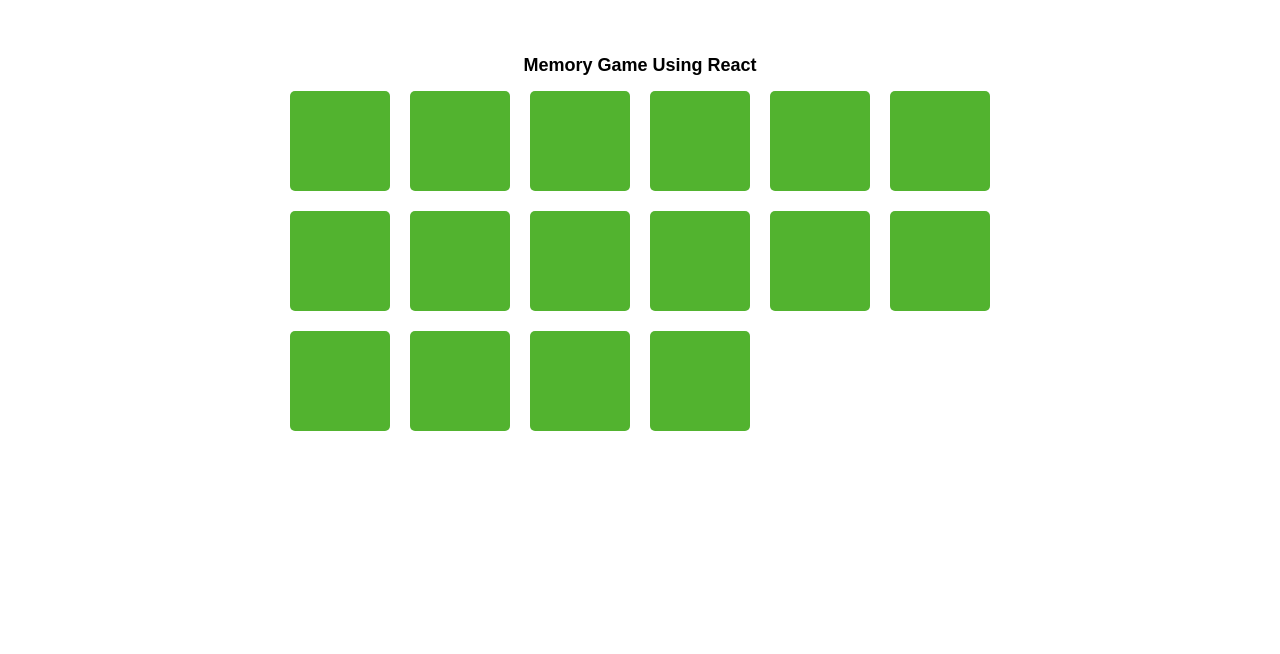
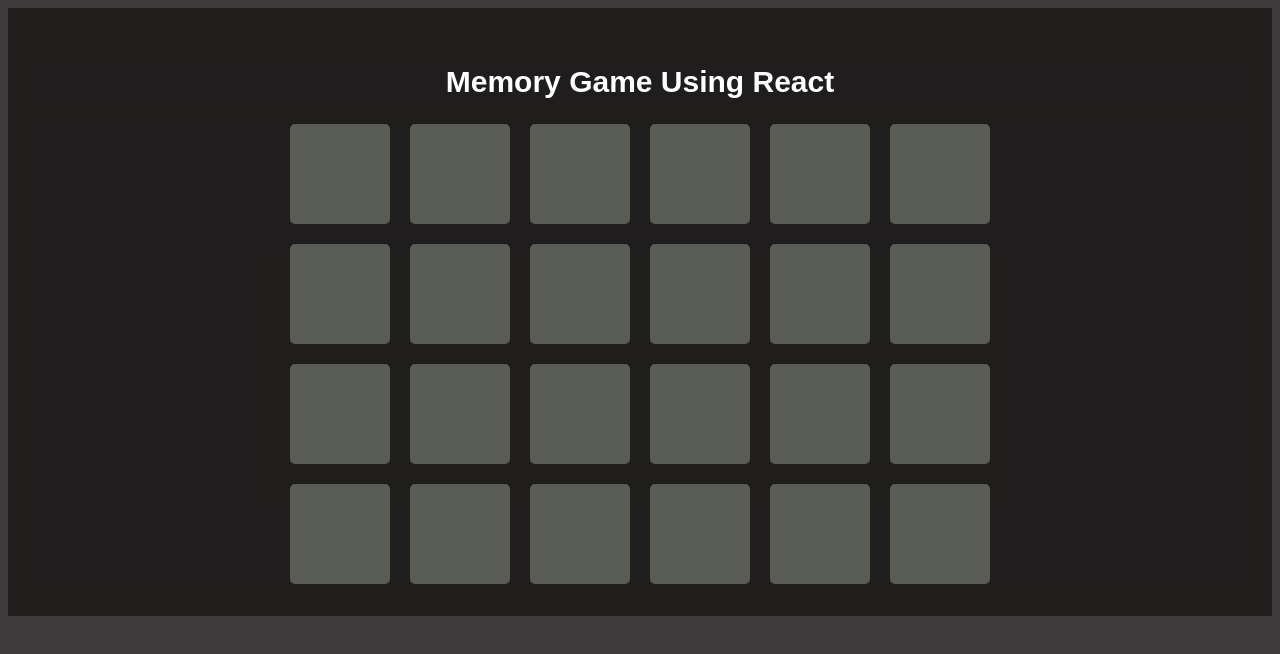
Before and after one commit to AnshidHaneef/Memory-game, a React (Vite) app: page / in a window 1280 px wide. Shown: the top 654 px of the page. Built offline with nearby package versions, Linux system fonts and the light colour scheme.

Commit message:
commit changes

```diff
--- a/src/App.jsx
+++ b/src/App.jsx
@@ -1,40 +1,62 @@
 import { useEffect, useState } from "react";
 import "./App.scss";
 
-const gameIcons = ['🌍','🔎','🔥','🐱‍🏍','✨','👀','🎈','🛒','🍔','🍌','🚽','🚀']
+const gameIcons = [
+  "🌍",
+  "🔎",
+  "🔥",
+  "🐱‍🏍",
+  "✨",
+  "👀",
+  "🎈",
+  "🛒",
+  "🍔",
+  "🍌",
+  "🚽",
+  "🚀",
+];
 
 function App() {
-const [pieces,setPieces]=useState([])
+  const [pieces, setPieces] = useState([]);
+  const gameLogic = () => {
+    const duplicateGameIcons = [...gameIcons, ...gameIcons];
 
+    const newGameIcons = [];
+    while (newGameIcons.length < gameIcons.length*2 ) {
+      const randomIndex = Math.floor(Math.random() * duplicateGameIcons.length);
+      newGameIcons.push({
+        emoji: duplicateGameIcons[randomIndex],
+        flipped: false,
+        solved: false,
+        position: newGameIcons.length,
+      });
+      duplicateGameIcons.splice(randomIndex, 1);
+    }
+    setPieces(newGameIcons);
+  };
 
-  const gameLogic = ()=>{
-    const duplicateGameIcons = gameIcons.concat(gameIcons)
+  useEffect(() => {
+    gameLogic();
+  }, []);
 
-    const newGameIcons = []
-    while(newGameIcons.length<duplicateGameIcons.length*2){
-      const randomIndex = Math.floor(Math.random()*duplicateGameIcons.length)
-
-      newGameIcons.push({
-        emoji:duplicateGameIcons[randomIndex],
-        flipped:false,
-        solved:false,
-        position:newGameIcons.length
+  function handleActive(data){
+   const newPices = pieces.map(piece =>{
+    if(piece.position === data.position){
+      piece.flipped = !piece.flipped
+    }
+    return piece;
    })
-      duplicateGameIcons.splice(randomIndex,1)
-    }
-    setPieces(newGameIcons)
+    setPieces(newPices)
   }
 
-  useEffect(()=>{
-    gameLogic()
-  },[])
+ console.log(pieces);
 
   return (
     <>
-      <h2> Memory Game Using React </h2 >
+      <h2> Memory Game Using React </h2>
       <div className="container">
-       {pieces.map((data,index)=>(
-        <div className="flip-card" key={index} >
+        {pieces.map((data, index) => (
+          <div className={`flip-card ${data.flipped ? "active" : "" }`} key={index} onClick={()=>handleActive(data)} >
             <div className="flip-card-inner">
               <div className="flip-card-front" />
               <div className="flip-card-back"> {data.emoji} </div>
--- a/src/App.scss
+++ b/src/App.scss
@@ -1,12 +1,20 @@
+
+
+*{
+  background-color: rgba(32, 29, 29, 0.867);
+}
+
 #root {
   max-width: 1280px;
   margin: 0 auto;
   padding: 2rem;
   text-align: center;
+
 }
   h2{
+    color: white;
     font-family: sans-serif;
-    font-size: 18px;
+    font-size: 30px;
   }
 
 .container {
@@ -31,7 +39,7 @@
     transform-style: preserve-3d;
   }
 
-  &:hover .flip-card-inner {
+  &.active .flip-card-inner {
     transform: rotateY(180deg);
   }
 
@@ -50,7 +58,7 @@
   }
 
   &-front {
-    background-color: #52b32f;
+    background-color: #595d56;
     color: black;
   }
 
```
Lines whose indentation alone changed are shown as unchanged.
